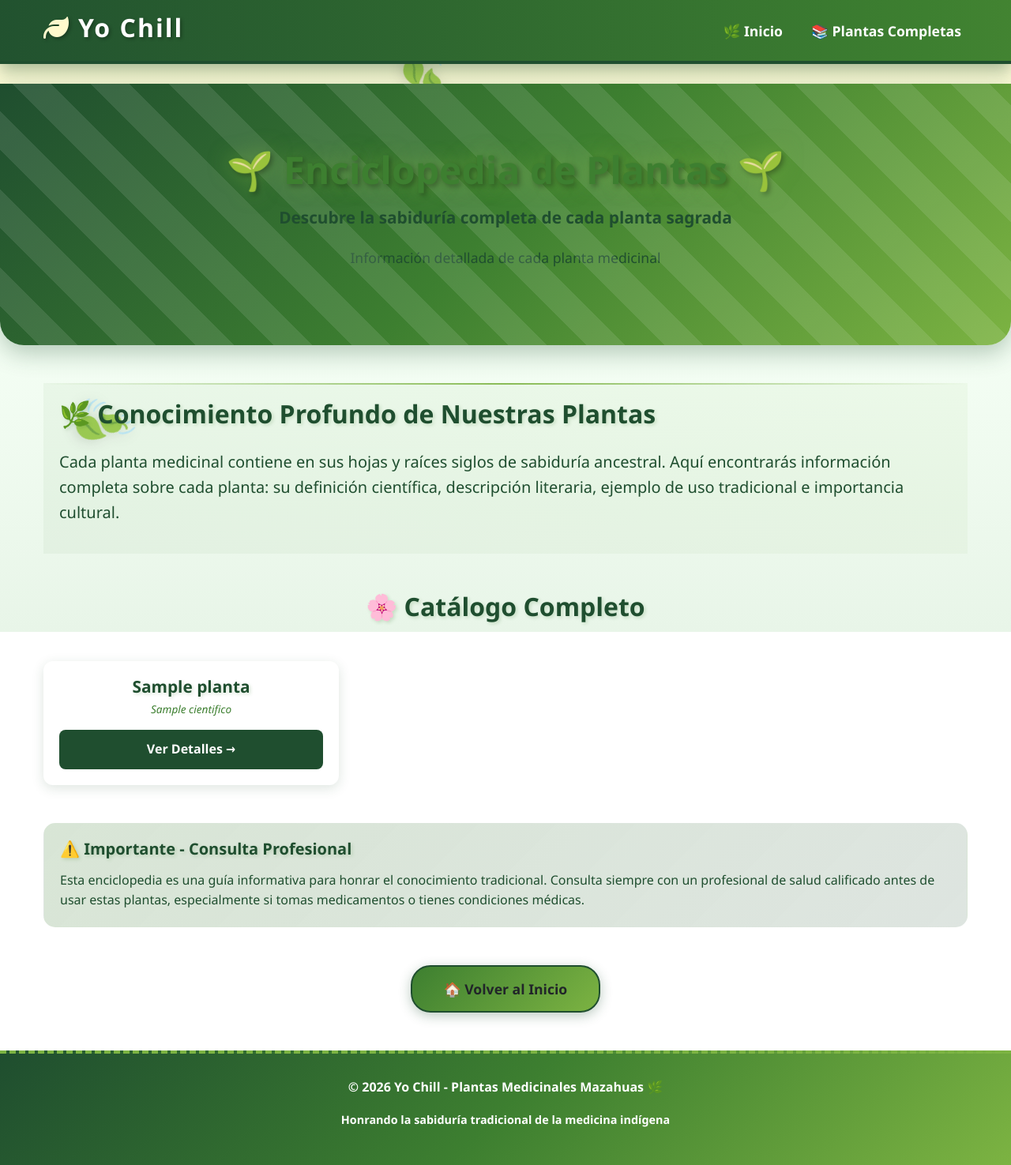
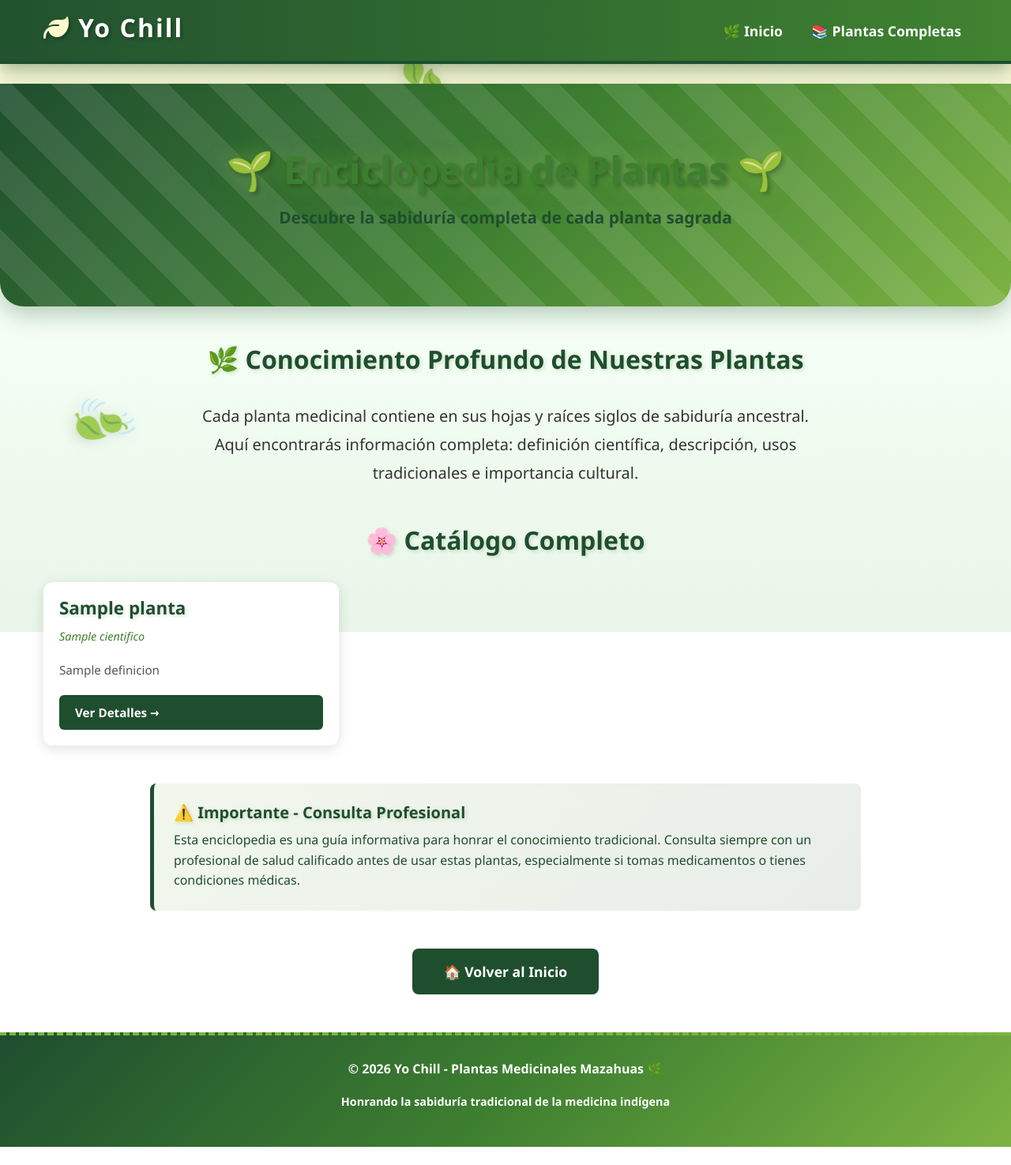
Before and after one commit to CristianDan2008/mazahua_2008, a Django app: template myapp/templates/plantas_completas.html in a window 1280 px wide. Shown: the whole page at 79% size. After the commit the page ends 1452 px from the top, so only its background shows below. Run offline with Django 5.2, Linux system fonts and the light colour scheme; the template is opened without the code that fills it: most values are stand-ins (such as "Sample title", 1, 10 or a date in 2020).

Commit message:
Redesign plantas_completas.html with simplified direct URLs

```diff
--- a/myapp/templates/plantas_completas.html
+++ b/myapp/templates/plantas_completas.html
@@ -1,161 +1,197 @@
-{% extends 'base.html' %} {% load static %} {% block title %}Plantas Completas -
-Yo Chill{% endblock %} {% block content %}
+{% extends 'base.html' %}
+{% load static %}
 
-<!-- Hero Section Plantas Completas -->
+{% block title %}Plantas Completas - Yo Chill{% endblock %}
+
+{% block content %}
+
+<!-- Hero Section -->
 <div class="hero-mazahua">
   <div class="container">
     <h1 class="hero-Title">🌱 Enciclopedia de Plantas 🌱</h1>
-    <p class="hero-subtitle">
-      Descubre la sabiduría completa de cada planta sagrada
-    </p>
-    <p style="font-size: 1.1rem; margin-top: 20px">
-      Información detallada de cada planta medicinal
-    </p>
+    <p class="hero-subtitle">Descubre la sabiduría completa de cada planta sagrada</p>
   </div>
 </div>
 
-<div class="container mt-5 mb-5">
+<div class="container my-5">
   <!-- Introducción -->
-  <section class="mb-5 mazahua-border">
-    <h2>🌿 Conocimiento Profundo de Nuestras Plantas</h2>
-    <p class="fs-5">
-      Cada planta medicinal contiene en sus hojas y raíces siglos de sabiduría
-      ancestral. Aquí encontrarás información completa sobre cada planta: su
-      definición científica, descripción literaria, ejemplo de uso tradicional e
-      importancia cultural.
+  <section class="mb-5">
+    <h2 class="text-center mb-4">🌿 Conocimiento Profundo de Nuestras Plantas</h2>
+    <p class="text-center fs-5" style="color: #333; max-width: 800px; margin: 0 auto; line-height: 1.8;">
+      Cada planta medicinal contiene en sus hojas y raíces siglos de sabiduría ancestral.
+      Aquí encontrarás información completa: definición científica, descripción,
+      usos tradicionales e importancia cultural.
     </p>
   </section>
 
   <!-- Grid de Plantas -->
-  <section>
-    <h2 style="text-align: center; margin-bottom: 40px; color: #1f4e2f">
-      🌸 Catálogo Completo
-    </h2>
-    <div class="row g-4" id="plantas-grid">
+  <section class="mb-5">
+    <h2 class="text-center mb-4" style="color: #1f4e2f;">🌸 Catálogo Completo</h2>
+    <div class="row g-4">
       {% for planta in plantas %}
-      <!-- Tarjeta de Planta -->
-      <div class="col-md-6 col-lg-4">
-        <div class="planta-card-mini">
-          <div class="planta-header-mini">
-            <h4 class="planta-nombre-mini">{{ planta.nombre }}</h4>
-            <p class="planta-cientifico-mini">{{ planta.cientifico }}</p>
+      <div class="col-sm-6 col-lg-4">
+        <div class="card-planta">
+          <div class="card-body">
+            <h5 class="card-title">{{ planta.nombre }}</h5>
+            <p class="card-subtitle">{{ planta.cientifico }}</p>
+            <p class="card-text">{{ planta.definicion|truncatewords:15 }}</p>
+            <a href="/plantas/{{ forloop.counter0 }}/" class="btn-link">
+              Ver Detalles →
+            </a>
           </div>
-          <a
-            href="{% url 'detalle-planta' id=forloop.counter0 %}"
-            class="btn-detalles"
-            role="button"
-          >
-            Ver Detalles →
-          </a>
         </div>
       </div>
       {% endfor %}
     </div>
   </section>
 
-  <!-- Advertencia importante al final -->
-  <section class="mb-5 mt-5">
-    <div
-      class="alert"
-      style="
-        background: linear-gradient(
-          135deg,
-          rgba(61, 127, 48, 0.2),
-          rgba(31, 78, 47, 0.15)
-        );
-        border-radius: 15px;
-        padding: 20px;
-      "
-    >
-      <h5 style="color: #1f4e2f; font-weight: bold; margin-bottom: 15px">
-        ⚠️ Importante - Consulta Profesional
-      </h5>
-      <p style="color: #1f4e2f; font-weight: 500; margin-bottom: 0">
-        Esta enciclopedia es una guía informativa para honrar el conocimiento
-        tradicional. Consulta siempre con un profesional de salud calificado
-        antes de usar estas plantas, especialmente si tomas medicamentos o
-        tienes condiciones médicas.
+  <!-- Advertencia -->
+  <section class="mb-5">
+    <div class="alert-box">
+      <h5>⚠️ Importante - Consulta Profesional</h5>
+      <p>
+        Esta enciclopedia es una guía informativa para honrar el conocimiento tradicional.
+        Consulta siempre con un profesional de salud calificado antes de usar estas plantas,
+        especialmente si tomas medicamentos o tienes condiciones médicas.
       </p>
     </div>
   </section>
 
   <!-- Botón de retorno -->
-  <section class="text-center mb-5">
-    <a
-      href="{% url 'inicio' %}"
-      class="btn btn-mazahua"
-      style="padding: 15px 40px; font-size: 1.1em"
-    >
-      🏠 Volver al Inicio
-    </a>
-  </section>
+  <div class="text-center mb-5">
+    <a href="/" class="btn-volver">🏠 Volver al Inicio</a>
+  </div>
 </div>
 
 <style>
-  /* TARJETAS */
-  .planta-card-mini {
+  /* ===== TARJETAS ===== */
+  .card-planta {
     background: white;
     border-radius: 12px;
     padding: 20px;
     box-shadow: 0 4px 15px rgba(31, 78, 47, 0.15);
+    transition: all 0.3s ease;
+    height: 100%;
     display: flex;
     flex-direction: column;
-    gap: 15px;
-    transition: all 0.3s ease;
   }
 
-  .planta-card-mini:hover {
-    box-shadow: 0 8px 25px rgba(31, 78, 47, 0.3);
-    transform: translateY(-5px);
+  .card-planta:hover {
+    box-shadow: 0 10px 30px rgba(31, 78, 47, 0.25);
+    transform: translateY(-8px);
   }
 
-  .planta-header-mini {
-    text-align: center;
+  .card-body {
+    display: flex;
+    flex-direction: column;
+    flex-grow: 1;
+    gap: 10px;
   }
 
-  .planta-nombre-mini {
-    margin: 0;
-    font-size: 1.3em;
+  .card-title {
+    font-size: 1.4em;
     font-weight: bold;
     color: #1f4e2f;
+    margin: 0;
   }
 
-  .planta-cientifico-mini {
-    margin: 5px 0 0 0;
+  .card-subtitle {
+    font-size: 0.9em;
+    font-style: italic;
     color: #3d7f30;
-    font-style: italic;
-    font-size: 0.85em;
+    margin: 0;
   }
 
-  .btn-detalles {
+  .card-text {
+    font-size: 0.95em;
+    color: #555;
+    margin: 10px 0;
+    flex-grow: 1;
+    line-height: 1.5;
+  }
+
+  .btn-link {
     display: inline-block;
-    width: 100%;
     background: #1f4e2f;
     color: white;
-    text-align: center;
-    border: none;
-    padding: 12px;
-    border-radius: 8px;
+    padding: 10px 20px;
+    border-radius: 6px;
+    text-decoration: none;
     font-weight: bold;
-    cursor: pointer;
-    text-decoration: none;
     transition: all 0.3s ease;
-    font-size: 1em;
-    font-family: inherit;
+    font-size: 0.95em;
+    margin-top: auto;
   }
 
-  .btn-detalles:hover {
+  .btn-link:hover {
     background: #3d7f30;
+    color: white;
+    transform: translateX(5px);
+  }
+
+  /* ===== ALERTA ===== */
+  .alert-box {
+    background: linear-gradient(135deg, rgba(124, 179, 66, 0.1), rgba(31, 78, 47, 0.1));
+    border-left: 5px solid #1f4e2f;
+    padding: 25px;
+    border-radius: 8px;
+    max-width: 900px;
+    margin: 0 auto;
+  }
+
+  .alert-box h5 {
+    color: #1f4e2f;
+    font-weight: bold;
+    margin-bottom: 10px;
+    margin-top: 0;
+  }
+
+  .alert-box p {
+    color: #1f4e2f;
+    margin: 0;
+    line-height: 1.6;
+  }
+
+  /* ===== BOTONES ===== */
+  .btn-volver {
+    display: inline-block;
+    background: #1f4e2f;
+    color: white;
+    padding: 15px 40px;
+    border-radius: 8px;
+    text-decoration: none;
+    font-weight: bold;
+    transition: all 0.3s ease;
+    font-size: 1.1em;
+  }
+
+  .btn-volver:hover {
+    background: #3d7f30;
+    color: white;
     transform: scale(1.05);
   }
 
+  /* ===== RESPONSIVE ===== */
   @media (max-width: 768px) {
-    .planta-card-mini {
+    .card-planta {
       padding: 15px;
     }
 
-    .btn-detalles {
-      padding: 10px;
+    .card-title {
+      font-size: 1.1em;
+    }
+
+    .card-text {
+      font-size: 0.85em;
+    }
+
+    .btn-link {
+      padding: 8px 15px;
+      font-size: 0.85em;
+    }
+
+    .alert-box {
+      padding: 15px;
     }
   }
 </style>
```
